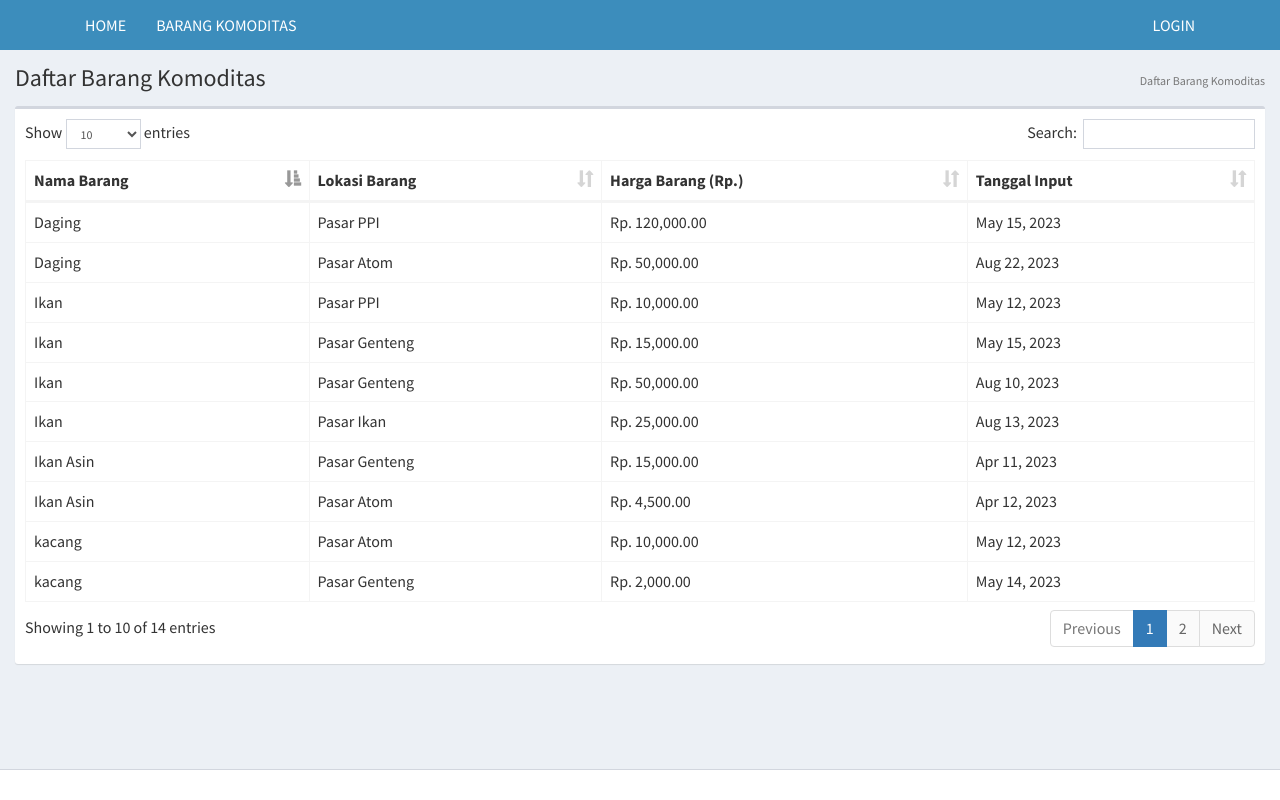
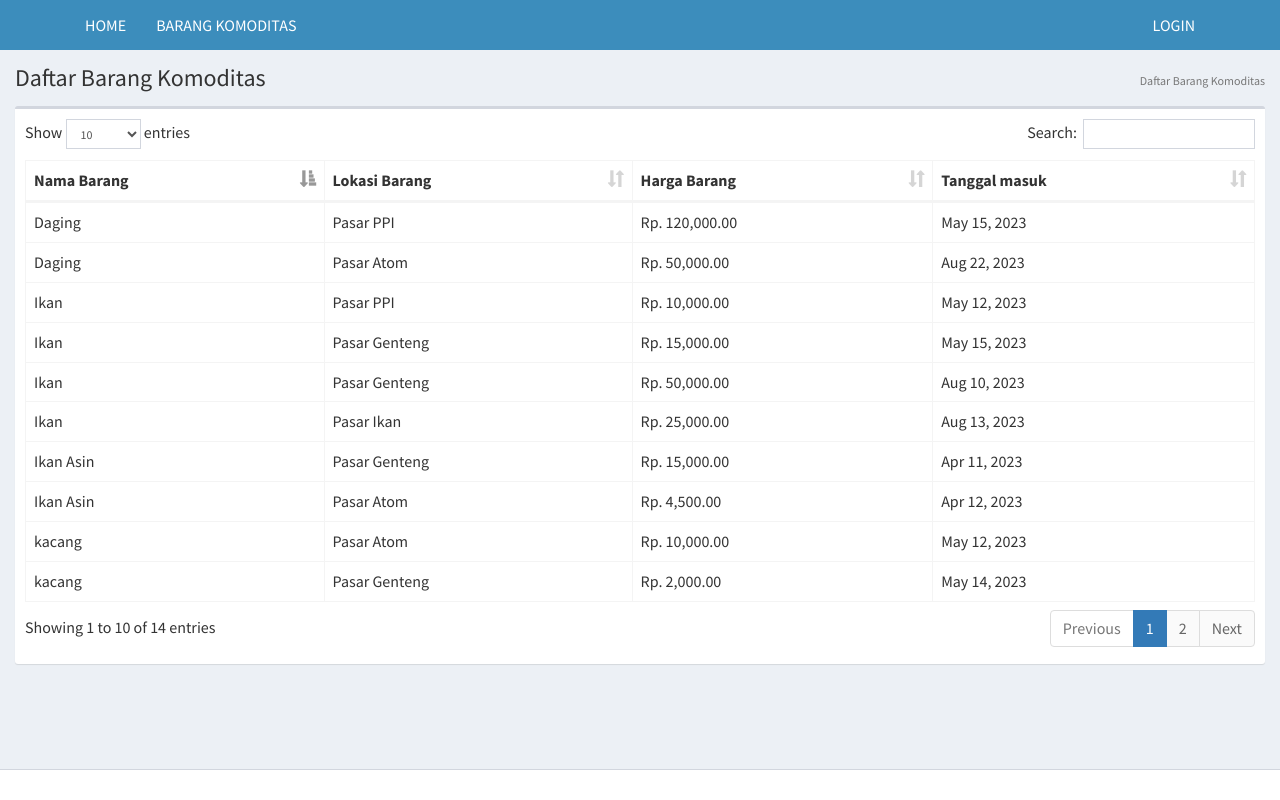
Before and after one commit to irsyaduddin123/FluktuasiPasarTradisional, a PHP site: page /pengguna.php in a window 1280 px wide. Run offline with PHP 8.4, Linux system fonts and the light colour scheme; data comes from the database, SQL or seed files in the repository; some libraries are stand-ins or nearby versions.

Commit message:
Table list

```diff
--- a/pengguna.php
+++ b/pengguna.php
@@ -57,8 +57,8 @@
                 <thead>
                   <th>Nama Barang</th>
                   <th>Lokasi Barang</th>
-                  <th>Harga Barang (Rp.)</th>
-                  <th>Tanggal Input</th>
+                  <th>Harga Barang </th>
+                  <th>Tanggal masuk</th>
                 </thead>
                 <tbody>
                   <?php
```
